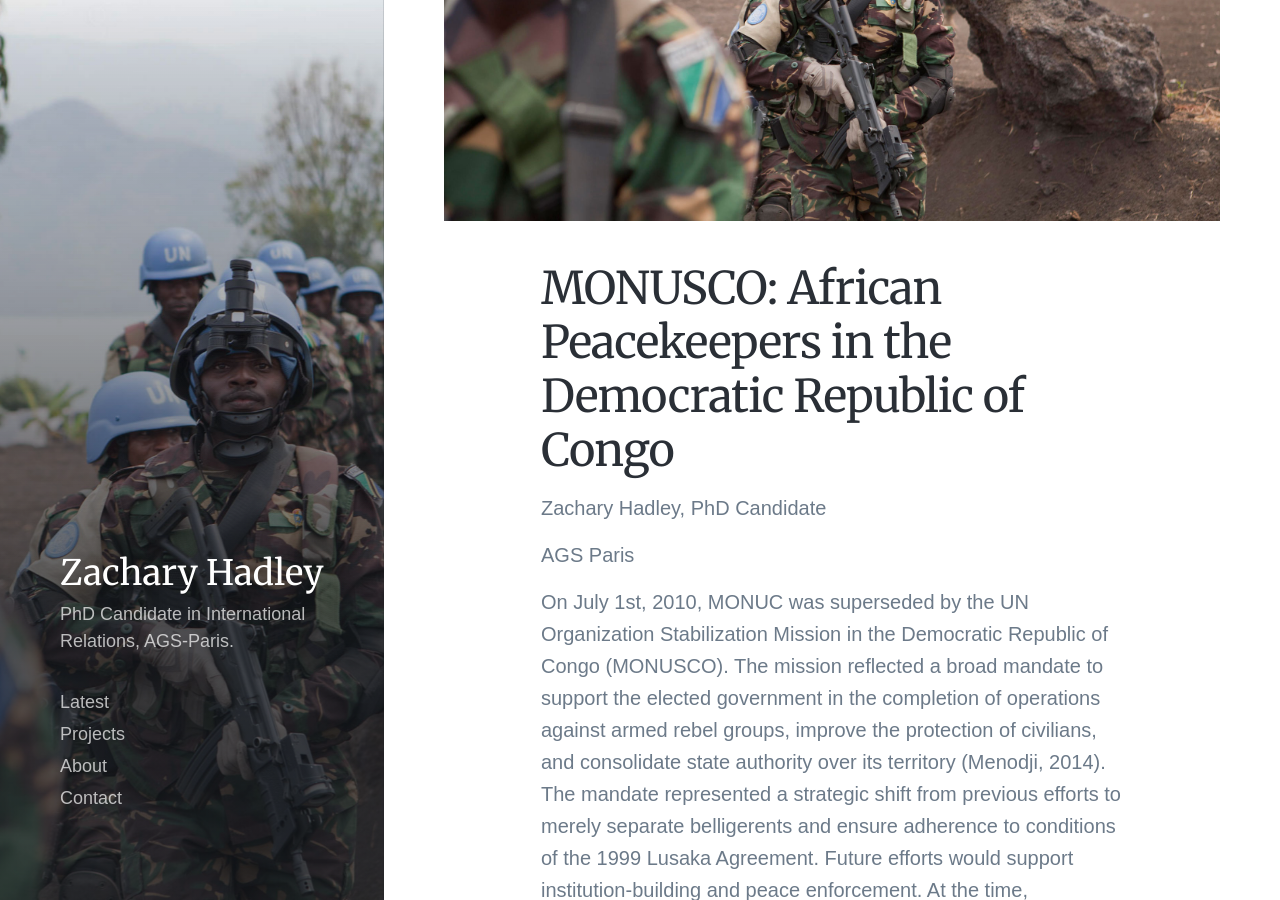
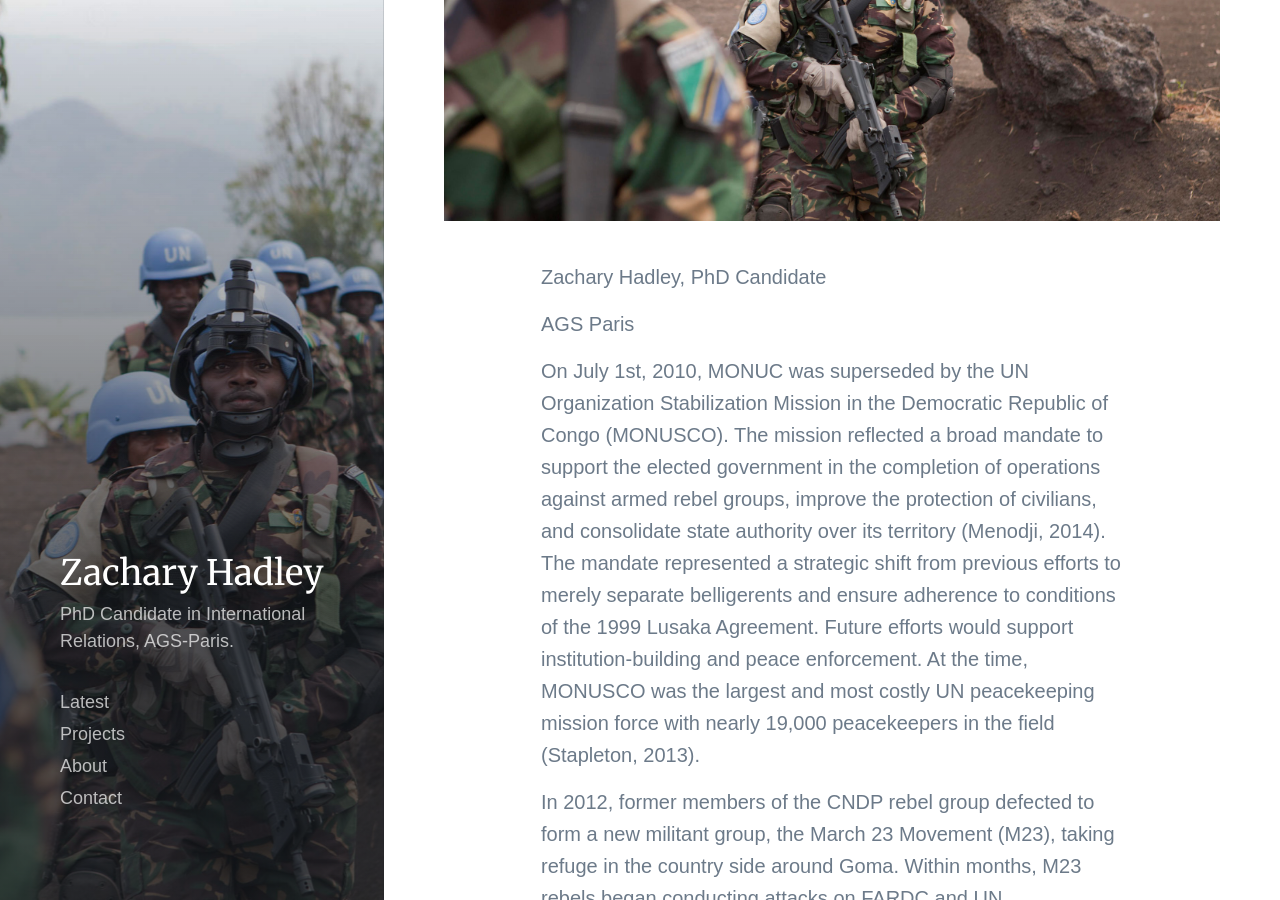
Before and after one commit to zhadley/zhadley.github.io, a Jekyll site: the page built from _projects/monusco.md, in a window 1280 px wide and 900 px high, scrolled down 558 px. Built offline with Jekyll 4.4.1, drawn with Linux system fonts in a browser that asks for light colours; nearby versions of some CDN libraries; some web fonts are replaced.

Commit message:
Update monusco.md
delete header

```diff
--- a/_projects/monusco.md
+++ b/_projects/monusco.md
@@ -7,8 +7,6 @@ featured_image: '/images/congo_peacekeepers.jpg'
 
 
 ![](/images/congo_peacekeepers.jpg)
-
-# MONUSCO: African Peacekeepers in the Democratic Republic of Congo
 
 Zachary Hadley, PhD Candidate
 
```
